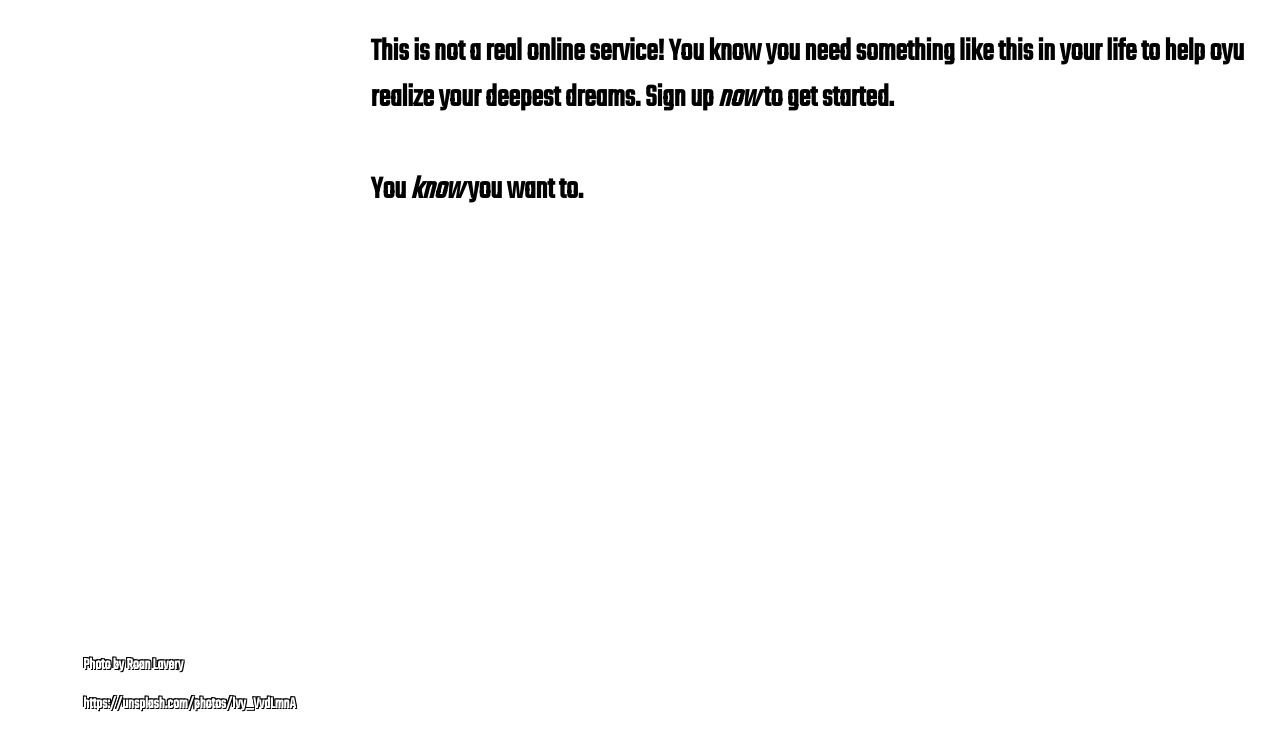
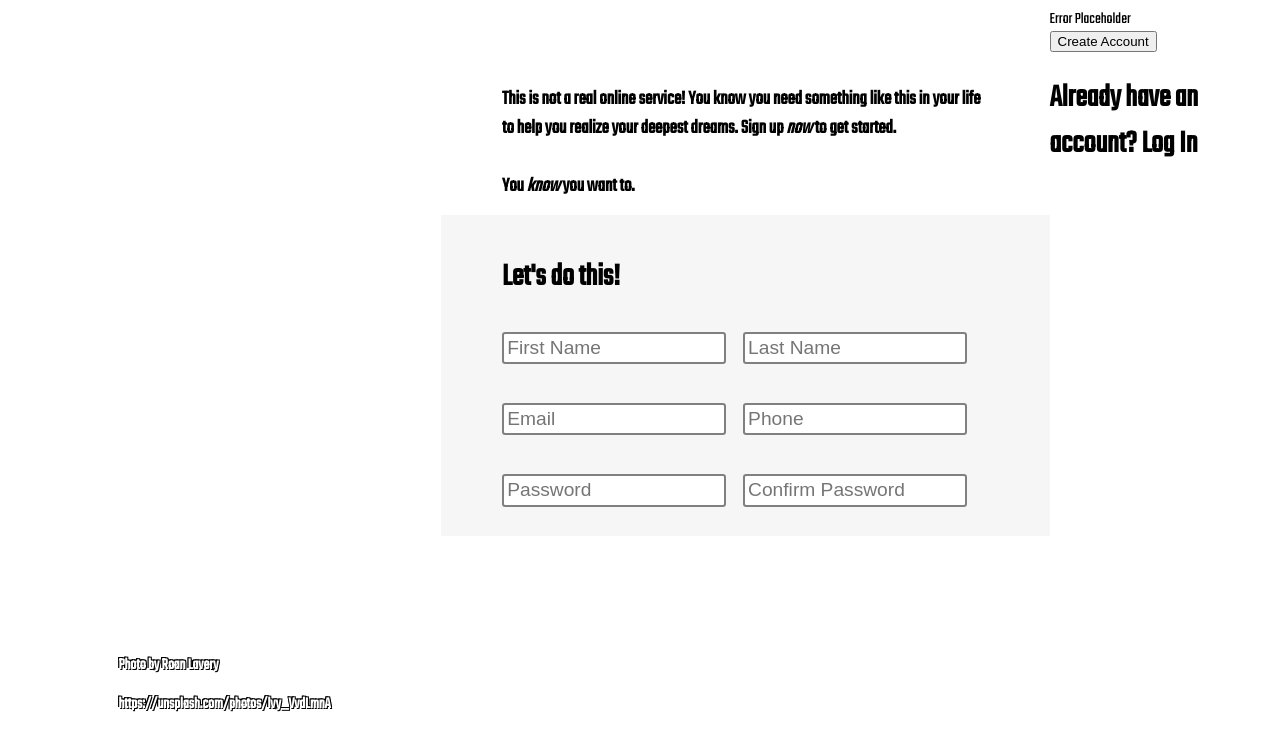
Before and after one commit to marioebros/signup-form-project, a plain HTML site: page index.html in a window 1280 px wide. Drawn offline with Linux system fonts and the light colour scheme.

Commit message:
building out form and layout

```diff
--- a/index.html
+++ b/index.html
@@ -28,12 +28,82 @@
       <div class="form-info">
         <h1>
           This is not a real online service! You know you need something like
-          this in your life to help oyu realize your deepest dreams. Sign up
+          this in your life to help you realize your deepest dreams. Sign up
           <i>now</i> to get started. <br /><br />You <i>know</i> you want to.
         </h1>
       </div>
+      <form action="">
+        <h1>Let's do this!</h1>
+        <div class="inputs">
+          <div class="first-name">
+            <input
+              type="text"
+              class="form-input"
+              id="first-name"
+              placeholder="First Name"
+            />
+            <label for="first-name" class="form-label">First Name:</label>
+          </div>
+          <div class="last-name">
+            <input
+              type="text"
+              class="form-input"
+              id="last-name"
+              placeholder="Last Name"
+            />
+            <label for="last-name" class="form-label">Last Name:</label>
+          </div>
+        </div>
+        <div class="inputs">
+          <div class="email">
+            <input
+              type="email"
+              class="form-input"
+              id="email"
+              placeholder="Email"
+            />
+            <label for="email" class="form-label">Email:</label>
+          </div>
+          <div class="phone">
+            <input
+              type="text"
+              class="form-input"
+              id="phone"
+              placeholder="Phone"
+            />
+            <label for="phone" class="form-label">Phone:</label>
+          </div>
+        </div>
+        <div class="inputs">
+          <div class="password">
+            <input
+              type="text"
+              class="form-input"
+              id="password"
+              placeholder="Password"
+            />
+            <label for="password" class="form-label">Password:</label>
+          </div>
+          <div class="nonfirm-password">
+            <input
+              type="text"
+              class="form-input"
+              id="confirm-password"
+              placeholder="Confirm Password"
+            />
+            <label for="confirm-password" class="form-label"
+              >Confirm Password:</label
+            >
+          </div>
+        </div>
+      </form>
     </div>
 
+    <div class="form-end">
+      <div class="errorMessage">Error Placeholder</div>
+      <button class="btn" type="submit">Create Account</button>
+      <h1>Already have an account? <a href="" class="login">Log In</a></h1>
+    </div>
     <script src="main.js"></script>
   </body>
 </html>
--- a/style.css
+++ b/style.css
@@ -31,6 +31,20 @@ a {
     color: inherit;
     text-decoration: inherit;
 }
+.form {
+    width: 60%;
+    height: 90%;
+    margin: 0;
+    padding: 0;
+    margin-top: 5%;
+}
+.form > * {
+    padding-left: 10%;
+    padding-right: 10%;
+}
+.form-info {
+    font-size: 10px;
+}
 .form-label {
     font-weight: 900;
     font-size: 20px;
@@ -51,5 +65,25 @@ a {
     padding-right: 10%;
 }
 .form-input:focus {
-
+    transition: 0.2s;
+    outline: none;
+    border: 2px solid blue;
 }
+.form-input:placeholder-shown + .form-label {
+    opacity: 0;
+    visibility: hidden;
+}
+form {
+    padding-top: 3%;
+    width: 80%;
+    margin-left: 0%;
+    background-color: rgba(0, 0, 0, 0.034);
+}
+.inputs {
+    display: flex;
+    flex-direction: row;
+    width: 90%;
+}
+.inputs > :last-child {
+    padding-left: 10%;
+}
```
